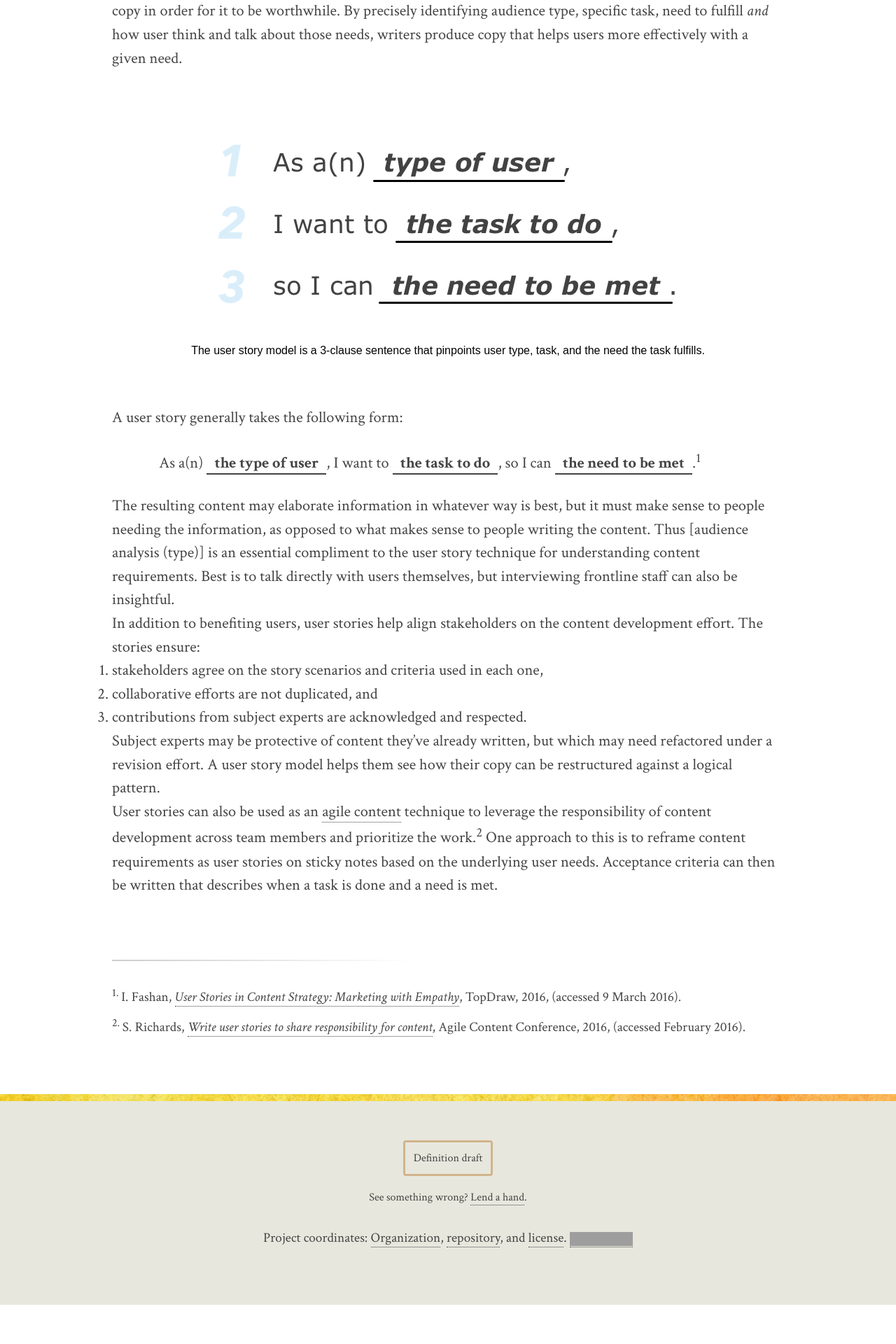
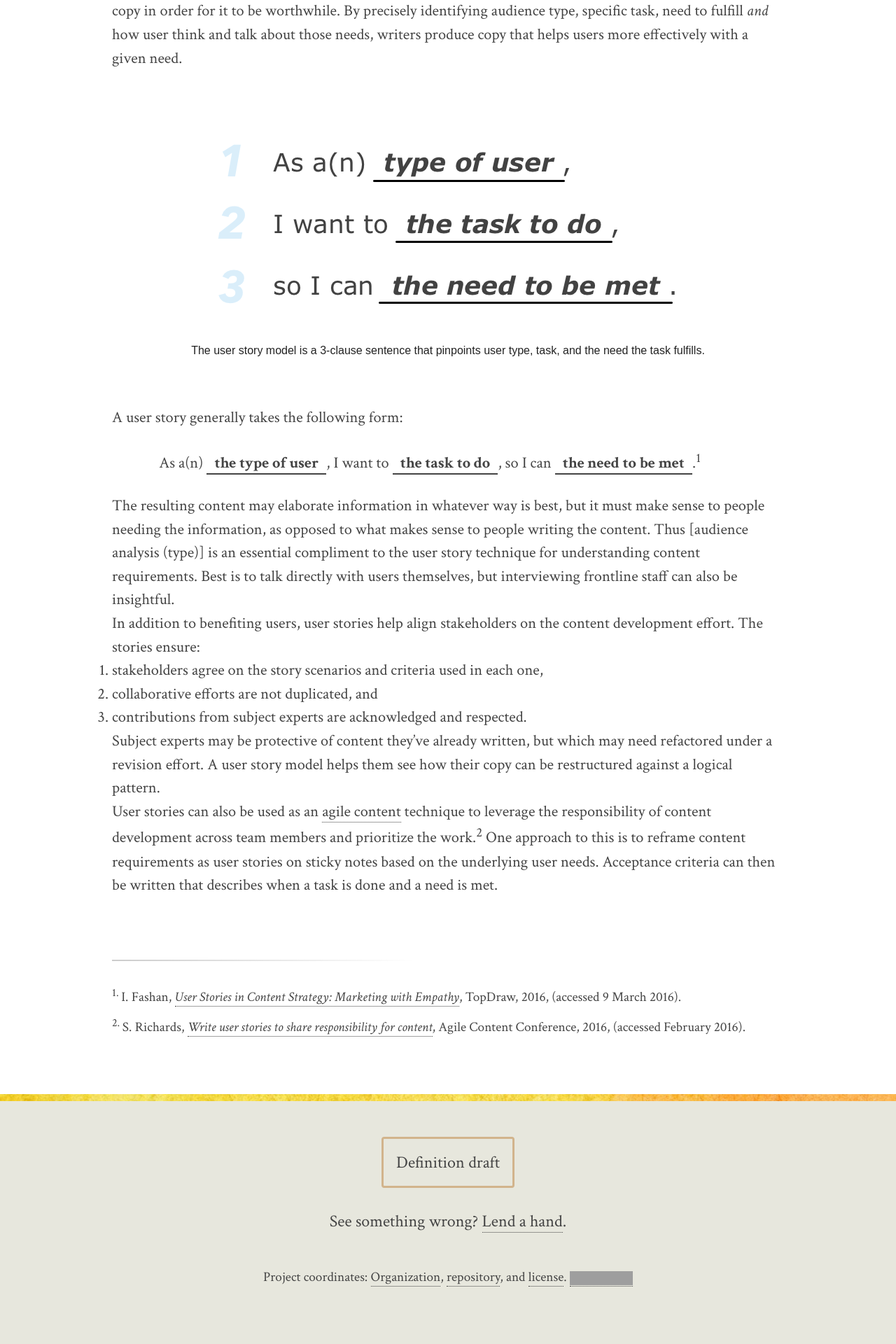
Before and after one commit to content-strategy-forum/csf-glossary, a Jekyll site: the page built from user-story.md, in a window 1280 px wide. Shown: the part 657-2577 px from the top of the page at 70% size. Built offline with Jekyll 4.4.1, drawn with Linux system fonts in a browser that asks for light colours; some web fonts are replaced; before the commit the page ends 2521 px from its top, so only the background shows below that; grey boxes are pictures that could not be loaded.

Commit message:
css bug fix

```diff
--- a/assets/main.css
+++ b/assets/main.css
@@ -50,7 +50,7 @@
 .contributors,
 figcaption { font-size: 1rem; }
 
-.pitch
+.pitch,
 .draft { font-size: 1.5rem; }
 
 .references,
@@ -65,10 +65,7 @@
 
 .summary { font-weight: bold; }
 
-.summary,
-footer { color: #444; }
-
-figcaption { color: #000; }
+figcaption { color: #222; }
 
 .underline {
 	border-bottom: 2px solid #444;
```
